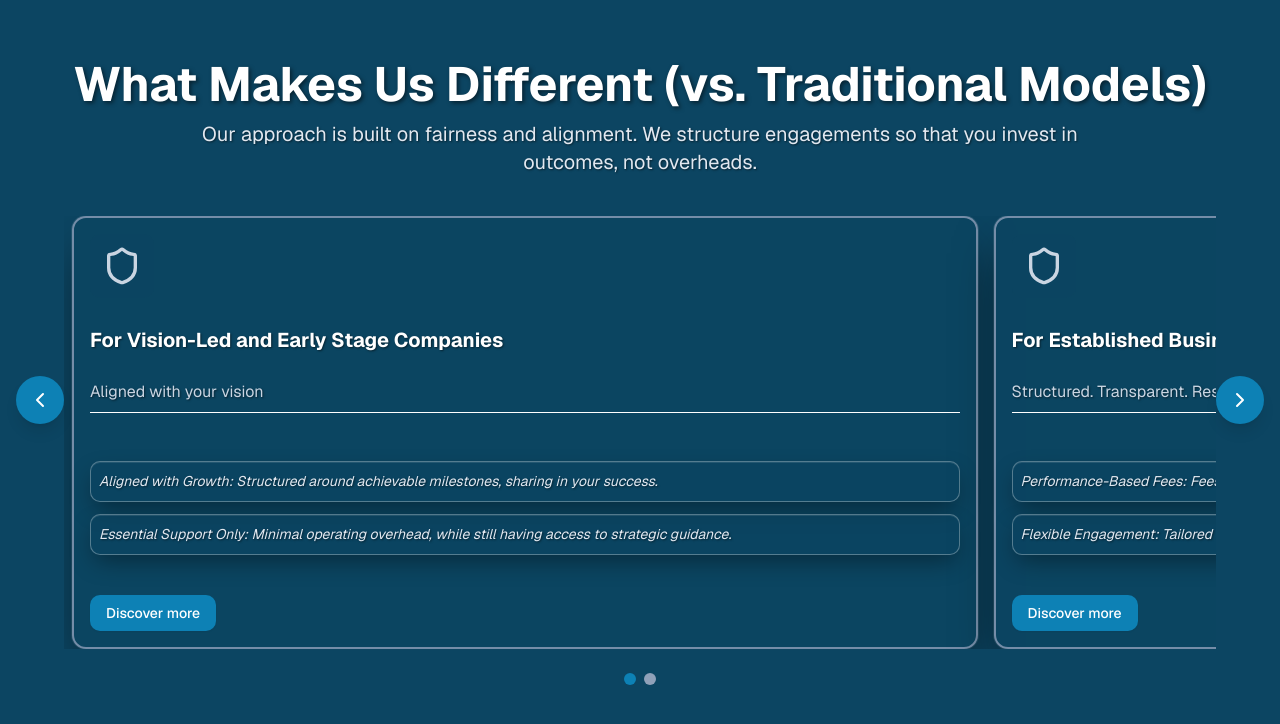
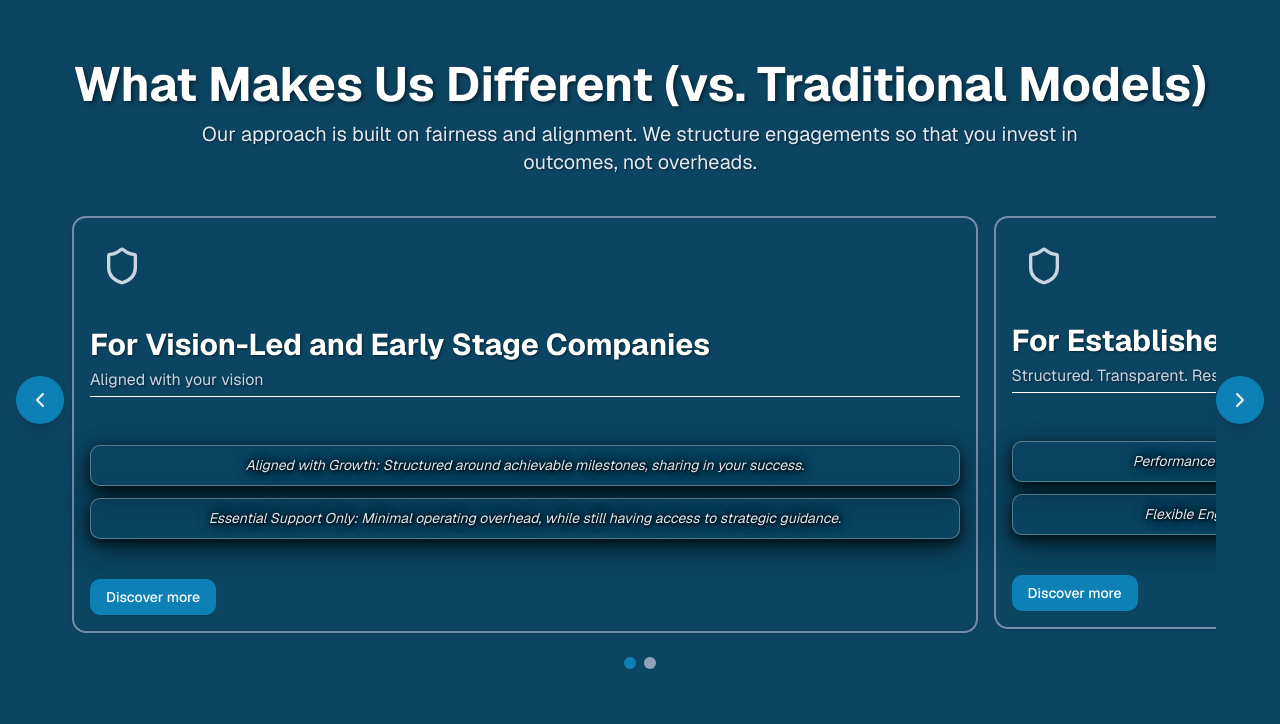
Before and after one commit to arpitnexuses/intellectus-card, a Next.js app: page / in a window 1280 px wide. Shown: the top 724 px of the page. Built offline with nearby package versions, Linux system fonts and the light colour scheme.

Commit message:
Enhanced card design with improved shadows, alignment, and glass effects

```diff
--- a/app/page.tsx
+++ b/app/page.tsx
@@ -62,40 +62,40 @@ export default function Home() {
           >
             {/* Vision-Led Companies Card */}
             <div className="w-3/5 px-2">
-              <Card className="bg-[#0C4562]/90 border-2 border-slate-400/80 shadow-2xl shadow-black/50 p-4 hover:bg-[#0C4562] hover:shadow-3xl hover:shadow-black/60 hover:border-slate-300 transition-all duration-300" style={{ boxShadow: "0 25px 50px -12px rgba(0, 0, 0, 0.6), 0 0 0 1px rgba(255, 255, 255, 0.1)" }}>
-                <div className="mb-1">
+              <Card className="bg-[#0C4562]/90 border-2 border-slate-400/80 p-4 hover:bg-[#0C4562] hover:border-slate-300 hover:scale-95 transition-all duration-300">
+                <div className="mb-2">
                   <div className="w-16 h-16 bg-[#0C4562]/60 rounded-lg flex items-center justify-center">
                     <Shield className="w-10 h-10 text-slate-300" />
                   </div>
                 </div>
 
-                <h2
-                  className="text-xl font-bold text-white mb-0.5"
-                  style={{ textShadow: "1px 1px 2px rgba(0, 0, 0, 0.5)" }}
+                <h1
+                  className="text-3xl font-bold text-white mb-0 text-left"
+                  style={{ textShadow: "1px 1px 2px rgba(0, 0, 0, 0.5)", lineHeight: "1.0" }}
                 >
                   For Vision-Led and Early Stage Companies
-                </h2>
+                </h1>
                 <p
-                  className="text-slate-300 mb-2 text-base border-b border-white pb-2"
-                  style={{ textShadow: "1px 1px 2px rgba(0, 0, 0, 0.5)" }}
+                  className="text-slate-300 mb-2 text-base border-b border-white pb-2 text-left -mt-3"
+                  style={{ textShadow: "1px 1px 2px rgba(0, 0, 0, 0.5)", lineHeight: "1.0" }}
                 >
                   Aligned with your vision
                 </p>
 
                 <div className="space-y-3 mb-4 mt-4">
-                  <div className="p-2 bg-[#0C4562]/40 rounded-lg border border-white/30 shadow-lg shadow-black/30" style={{ boxShadow: "0 10px 25px -5px rgba(0, 0, 0, 0.4), inset 0 1px 0 rgba(255, 255, 255, 0.1)" }}>
+                  <div className="p-2 bg-[#0C4562]/40 rounded-lg border border-white/30" style={{ boxShadow: "0 4px 12px rgba(0, 0, 0, 0.6), 0 8px 24px rgba(0, 0, 0, 0.4), 0 12px 36px rgba(0, 0, 0, 0.2)" }}>
                     <p
-                      className="text-slate-200 leading-relaxed italic text-sm"
-                      style={{ textShadow: "1px 1px 2px rgba(0, 0, 0, 0.5)" }}
+                      className="text-slate-200 leading-relaxed italic text-sm text-center"
+                      style={{ textShadow: "0 0 6px rgba(0, 0, 0, 0.8), 0 0 12px rgba(0, 0, 0, 0.6), 0 0 18px rgba(0, 0, 0, 0.4), 1px 1px 3px rgba(0, 0, 0, 0.9)" }}
                     >
                       Aligned with Growth: Structured around achievable milestones, sharing in your success.
                     </p>
                   </div>
 
-                  <div className="p-2 bg-[#0C4562]/40 rounded-lg border border-white/30 shadow-lg shadow-black/30" style={{ boxShadow: "0 10px 25px -5px rgba(0, 0, 0, 0.4), inset 0 1px 0 rgba(255, 255, 255, 0.1)" }}>
+                  <div className="p-2 bg-[#0C4562]/40 rounded-lg border border-white/30" style={{ boxShadow: "0 4px 12px rgba(0, 0, 0, 0.6), 0 8px 24px rgba(0, 0, 0, 0.4), 0 12px 36px rgba(0, 0, 0, 0.2)" }}>
                     <p
-                      className="text-slate-200 leading-relaxed italic text-sm"
-                      style={{ textShadow: "1px 1px 2px rgba(0, 0, 0, 0.5)" }}
+                      className="text-slate-200 leading-relaxed italic text-sm text-center"
+                      style={{ textShadow: "0 0 6px rgba(0, 0, 0, 0.8), 0 0 12px rgba(0, 0, 0, 0.6), 0 0 18px rgba(0, 0, 0, 0.4), 1px 1px 3px rgba(0, 0, 0, 0.9)" }}
                     >
                       Essential Support Only: Minimal operating overhead, while still having access to strategic
                       guidance.
@@ -103,63 +103,67 @@ export default function Home() {
                   </div>
                 </div>
 
+                <div className="flex justify-start">
                   <Button
                     className="bg-[#0D81B5] hover:bg-[#0D81B5]/80 text-white px-4 py-1.5 rounded-lg font-medium transition-colors w-fit text-sm"
                     onClick={() => window.open("https://intellectuscapital.com.au/contact-us/", "_blank")}
                   >
                     Discover more
                   </Button>
+                </div>
               </Card>
             </div>
 
             {/* Established Businesses Card */}
             <div className="w-3/5 px-2">
-              <Card className="bg-[#0C4562]/90 border-2 border-slate-400/80 shadow-2xl shadow-black/50 p-4 hover:bg-[#0C4562] hover:shadow-3xl hover:shadow-black/60 hover:border-slate-300 transition-all duration-300" style={{ boxShadow: "0 25px 50px -12px rgba(0, 0, 0, 0.6), 0 0 0 1px rgba(255, 255, 255, 0.1)" }}>
+              <Card className="bg-[#0C4562]/90 border-2 border-slate-400/80 p-4 hover:bg-[#0C4562] hover:border-slate-300 hover:scale-95 transition-all duration-300">
                 <div className="mb-1">
                   <div className="w-16 h-16 bg-[#0C4562]/60 rounded-lg flex items-center justify-center">
                     <Shield className="w-10 h-10 text-slate-300" />
                   </div>
                 </div>
 
-                <h2
-                  className="text-xl font-bold text-white mb-0.5"
-                  style={{ textShadow: "1px 1px 2px rgba(0, 0, 0, 0.5)" }}
+                <h1
+                  className="text-3xl font-bold text-white mb-0 text-left"
+                  style={{ textShadow: "1px 1px 2px rgba(0, 0, 0, 0.5)", lineHeight: "1.0" }}
                 >
                   For Established Businesses & Financial Sponsors
-                </h2>
+                </h1>
                 <p
-                  className="text-slate-300 mb-2 text-base border-b border-white pb-2"
-                  style={{ textShadow: "1px 1px 2px rgba(0, 0, 0, 0.5)" }}
+                  className="text-slate-300 mb-2 text-base border-b border-white pb-2 text-left -mt-3"
+                  style={{ textShadow: "1px 1px 2px rgba(0, 0, 0, 0.5)", lineHeight: "1.0" }}
                 >
                   Structured. Transparent. Results-driven
                 </p>
 
                 <div className="space-y-3 mb-4 mt-4">
-                  <div className="p-2 bg-[#0C4562]/40 rounded-lg border border-white/30 shadow-lg shadow-black/30" style={{ boxShadow: "0 10px 25px -5px rgba(0, 0, 0, 0.4), inset 0 1px 0 rgba(255, 255, 255, 0.1)" }}>
+                  <div className="p-2 bg-[#0C4562]/40 rounded-lg border border-white/30" style={{ boxShadow: "0 4px 12px rgba(0, 0, 0, 0.6), 0 8px 24px rgba(0, 0, 0, 0.4), 0 12px 36px rgba(0, 0, 0, 0.2)" }}>
                     <p
-                      className="text-slate-200 leading-relaxed italic text-sm"
-                      style={{ textShadow: "1px 1px 2px rgba(0, 0, 0, 0.5)" }}
+                      className="text-slate-200 leading-relaxed italic text-sm text-center"
+                      style={{ textShadow: "0 0 6px rgba(0, 0, 0, 0.8), 0 0 12px rgba(0, 0, 0, 0.6), 0 0 18px rgba(0, 0, 0, 0.4), 1px 1px 3px rgba(0, 0, 0, 0.9)" }}
                     >
                       Performance-Based Fees: Fees structured around milestones to align success with cost efficiency.
                     </p>
                   </div>
 
-                  <div className="p-2 bg-[#0C4562]/40 rounded-lg border border-white/30 shadow-lg shadow-black/30" style={{ boxShadow: "0 10px 25px -5px rgba(0, 0, 0, 0.4), inset 0 1px 0 rgba(255, 255, 255, 0.1)" }}>
+                  <div className="p-2 bg-[#0C4562]/40 rounded-lg border border-white/30" style={{ boxShadow: "0 4px 12px rgba(0, 0, 0, 0.6), 0 8px 24px rgba(0, 0, 0, 0.4), 0 12px 36px rgba(0, 0, 0, 0.2)" }}>
                     <p
-                      className="text-slate-200 leading-relaxed italic text-sm"
-                      style={{ textShadow: "1px 1px 2px rgba(0, 0, 0, 0.5)" }}
+                      className="text-slate-200 leading-relaxed italic text-sm text-center"
+                      style={{ textShadow: "0 0 6px rgba(0, 0, 0, 0.8), 0 0 12px rgba(0, 0, 0, 0.6), 0 0 18px rgba(0, 0, 0, 0.4), 1px 1px 3px rgba(0, 0, 0, 0.9)" }}
                     >
                       Flexible Engagement: Tailored success structures that align with your objectives and timelines.
                     </p>
                   </div>
                 </div>
 
+                <div className="flex justify-start">
                   <Button
                     className="bg-[#0D81B5] hover:bg-[#0D81B5]/80 text-white px-4 py-1.5 rounded-lg font-medium transition-colors w-fit text-sm"
                     onClick={() => window.open("https://intellectuscapital.com.au/contact-us/", "_blank")}
                   >
                     Discover more
                   </Button>
+                </div>
               </Card>
             </div>
           </div>
```
Lines whose indentation alone changed are shown as unchanged.
